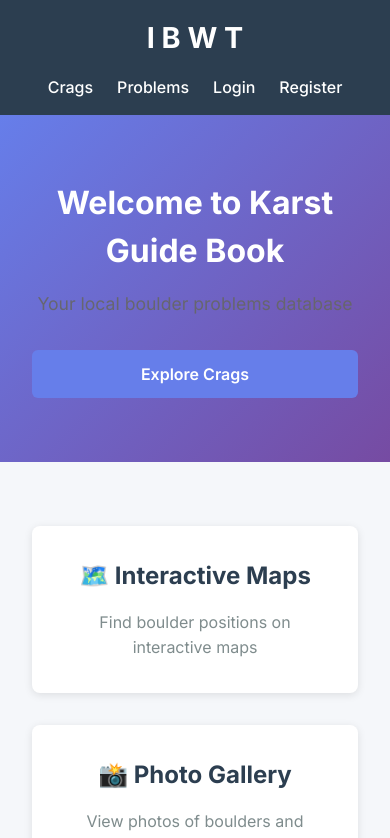
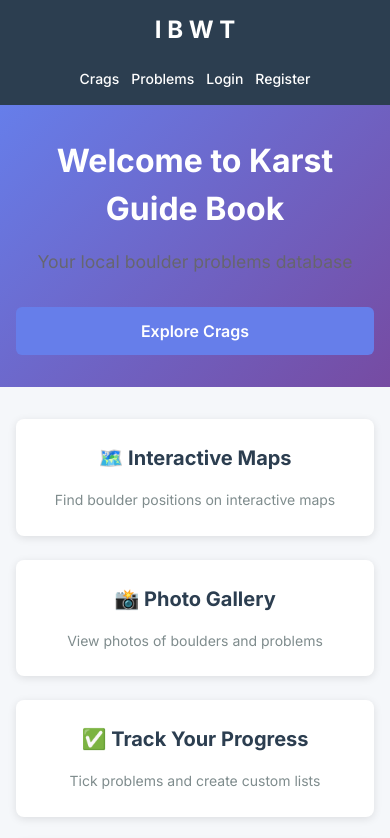
Before and after one commit to JanekStad/KGB-Karst-Guide-Book, a React (Vite) app in the folder frontend/: page / in a window 390 px wide. Shown: the top 838 px of the page. Built offline with nearby package versions, Linux system fonts and the light colour scheme; no server answers.

Commit message:
FEATURE: responsive design improvements

```diff
--- a/frontend/src/components/Header.css
+++ b/frontend/src/components/Header.css
@@ -1,16 +1,18 @@
+/* Mobile-first base styles */
 .header {
   background-color: #2c3e50;
   color: white;
-  padding: 1rem 0;
+  padding: clamp(0.75rem, 2vw, 1rem) 0;
   box-shadow: 0 2px 4px rgba(0, 0, 0, 0.1);
 }
 
 .header-container {
-  max-width: 1200px;
+  max-width: 75rem; /* 1200px */
   margin: 0 auto;
-  padding: 0 2rem;
+  padding: 0 clamp(1rem, 4vw, 2rem);
   display: flex;
-  justify-content: space-between;
+  flex-direction: column;
+  gap: 1rem;
   align-items: center;
 }
 
@@ -21,21 +23,26 @@
 
 .logo h1 {
   margin: 0;
-  font-size: 1.8rem;
+  font-size: clamp(1.5rem, 4vw, 1.8rem);
   font-weight: bold;
 }
 
 .nav {
   display: flex;
-  gap: 1.5rem;
+  flex-wrap: wrap;
+  gap: clamp(0.75rem, 3vw, 1.5rem);
   align-items: center;
+  justify-content: center;
+  width: 100%;
 }
 
 .nav a {
   color: white;
   text-decoration: none;
   font-weight: 500;
+  font-size: clamp(0.875rem, 2.5vw, 1rem);
   transition: opacity 0.2s;
+  padding: 0.25rem 0;
 }
 
 .nav a:hover {
@@ -46,10 +53,11 @@
   background-color: #e74c3c;
   color: white;
   border: none;
-  padding: 0.5rem 1rem;
+  padding: clamp(0.5rem, 2vw, 0.625rem) clamp(0.75rem, 3vw, 1rem);
   border-radius: 4px;
   cursor: pointer;
   font-weight: 500;
+  font-size: clamp(0.875rem, 2.5vw, 1rem);
   transition: background-color 0.2s;
 }
 
@@ -57,14 +65,30 @@
   background-color: #c0392b;
 }
 
-@media (max-width: 768px) {
+/* Small tablets and up (640px+) */
+@media (min-width: 40rem) {
   .header-container {
-    flex-direction: column;
-    gap: 1rem;
+    flex-direction: row;
+    justify-content: space-between;
+    gap: 1.5rem;
   }
 
   .nav {
-    flex-wrap: wrap;
-    justify-content: center;
+    width: auto;
+    justify-content: flex-end;
   }
 }
+
+/* Tablets and up (768px+) */
+@media (min-width: 48rem) {
+  .nav {
+    gap: 1.5rem;
+  }
+}
+
+/* Desktop and up (1024px+) */
+@media (min-width: 64rem) {
+  .header-container {
+    padding: 0 2rem;
+  }
+}
--- a/frontend/src/pages/Crags.css
+++ b/frontend/src/pages/Crags.css
@@ -1,34 +1,38 @@
+/* Mobile-first base styles */
 .crags-page {
-  max-width: 1200px;
+  max-width: 75rem; /* 1200px */
   margin: 0 auto;
-  padding: 2rem;
+  padding: clamp(1rem, 4vw, 2rem);
 }
 
 .page-header {
-  margin-bottom: 2rem;
+  margin-bottom: clamp(1.5rem, 4vw, 2rem);
 }
 
 .header-top {
   display: flex;
-  justify-content: space-between;
-  align-items: center;
-  margin-bottom: 1.5rem;
+  flex-direction: column;
+  gap: 1rem;
+  align-items: flex-start;
+  margin-bottom: clamp(1rem, 3vw, 1.5rem);
 }
 
 .page-header h1 {
-  font-size: 2.5rem;
+  font-size: clamp(1.75rem, 5vw, 2.5rem);
   margin: 0;
   color: #2c3e50;
 }
 
 .search-form {
   display: flex;
+  flex-direction: column;
   gap: 1rem;
-  margin-bottom: 2rem;
+  margin-bottom: clamp(1.5rem, 4vw, 2rem);
 }
 
 .search-input {
   flex: 1;
+  width: 100%;
   padding: 0.75rem;
   border: 2px solid #ddd;
   border-radius: 6px;
@@ -42,8 +46,8 @@
 
 .crags-grid {
   display: grid;
-  grid-template-columns: repeat(auto-fill, minmax(300px, 1fr));
-  gap: 2rem;
+  grid-template-columns: 1fr;
+  gap: clamp(1.5rem, 4vw, 2rem);
 }
 
 .crag-card {
@@ -54,7 +58,7 @@
   text-decoration: none;
   color: inherit;
   transition: transform 0.2s, box-shadow 0.2s;
-  padding: 1.5rem;
+  padding: clamp(1.25rem, 3vw, 1.5rem);
 }
 
 .crag-card:hover {
@@ -65,18 +69,19 @@
 .crag-info h3 {
   margin: 0 0 0.5rem 0;
   color: #2c3e50;
-  font-size: 1.3rem;
+  font-size: clamp(1.125rem, 3vw, 1.3rem);
 }
 
 .stats {
   color: #7f8c8d;
   margin: 0.5rem 0;
   font-weight: 500;
+  font-size: clamp(0.875rem, 2.5vw, 1rem);
 }
 
 .coordinates {
   color: #95a5a6;
-  font-size: 0.9rem;
+  font-size: clamp(0.85rem, 2.5vw, 0.9rem);
   margin: 0.5rem 0 0 0;
 }
 
@@ -84,14 +89,14 @@
 .error,
 .empty-state {
   text-align: center;
-  padding: 3rem;
-  font-size: 1.2rem;
+  padding: clamp(2rem, 6vw, 3rem);
+  font-size: clamp(1rem, 3vw, 1.2rem);
   color: #7f8c8d;
 }
 
 .error {
   color: #e74c3c;
-  padding: 2rem;
+  padding: clamp(1.5rem, 4vw, 2rem);
   background: #fee;
   border: 2px solid #e74c3c;
   border-radius: 8px;
@@ -105,22 +110,41 @@
   margin-top: 1rem;
 }
 
-@media (max-width: 768px) {
+.header-top .btn {
+  width: 100%;
+}
+
+/* Small tablets and up (640px+) */
+@media (min-width: 40rem) {
   .crags-grid {
-    grid-template-columns: 1fr;
+    grid-template-columns: repeat(auto-fill, minmax(18.75rem, 1fr)); /* 300px */
   }
 
-  .header-top {
-    flex-direction: column;
-    align-items: flex-start;
-    gap: 1rem;
+  .search-form {
+    flex-direction: row;
   }
 
   .header-top .btn {
-    width: 100%;
+    width: auto;
+  }
+}
+
+/* Tablets and up (768px+) */
+@media (min-width: 48rem) {
+  .header-top {
+    flex-direction: row;
+    justify-content: space-between;
+    align-items: center;
+  }
+}
+
+/* Desktop and up (1024px+) */
+@media (min-width: 64rem) {
+  .crags-page {
+    padding: 2rem;
   }
 
-  .search-form {
-    flex-direction: column;
+  .crags-grid {
+    gap: 2rem;
   }
 }
--- a/frontend/src/pages/Home.css
+++ b/frontend/src/pages/Home.css
@@ -1,22 +1,23 @@
+/* Mobile-first base styles */
 .home {
-  min-height: calc(100vh - 200px);
+  min-height: calc(100vh - 12.5rem); /* 200px equivalent */
 }
 
 .hero {
   text-align: center;
-  padding: 4rem 2rem;
+  padding: clamp(2rem, 8vw, 4rem) clamp(1rem, 4vw, 2rem);
   background: linear-gradient(135deg, #667eea 0%, #764ba2 100%);
   color: white;
 }
 
 .hero h1 {
-  font-size: 3rem;
+  font-size: clamp(2rem, 6vw, 3rem);
   margin-bottom: 1rem;
   font-weight: bold;
 }
 
 .subtitle {
-  font-size: 1.5rem;
+  font-size: clamp(1.2rem, 3.5vw, 1.5rem);
   margin-bottom: 2rem;
   opacity: 0.9;
 }
@@ -29,10 +30,11 @@
 }
 
 .btn {
-  padding: 0.75rem 2rem;
+  padding: clamp(0.625rem, 2vw, 0.75rem) clamp(1.5rem, 5vw, 2rem);
   border-radius: 6px;
   text-decoration: none;
   font-weight: 600;
+  font-size: clamp(0.875rem, 2.5vw, 1rem);
   transition: transform 0.2s, box-shadow 0.2s;
   display: inline-block;
 }
@@ -59,16 +61,16 @@
 }
 
 .features {
-  max-width: 1200px;
-  margin: 4rem auto;
-  padding: 0 2rem;
+  max-width: 75rem; /* 1200px */
+  margin: clamp(2rem, 6vw, 4rem) auto;
+  padding: 0 clamp(1rem, 4vw, 2rem);
   display: grid;
-  grid-template-columns: repeat(auto-fit, minmax(250px, 1fr));
-  gap: 2rem;
+  grid-template-columns: 1fr;
+  gap: clamp(1.5rem, 4vw, 2rem);
 }
 
 .feature {
-  padding: 2rem;
+  padding: clamp(1.5rem, 4vw, 2rem);
   background: white;
   border-radius: 8px;
   box-shadow: 0 2px 8px rgba(0, 0, 0, 0.1);
@@ -82,7 +84,7 @@
 }
 
 .feature h3 {
-  font-size: 1.5rem;
+  font-size: clamp(1.25rem, 3vw, 1.5rem);
   margin-bottom: 1rem;
   color: #2c3e50;
 }
@@ -90,18 +92,31 @@
 .feature p {
   color: #7f8c8d;
   line-height: 1.6;
+  font-size: clamp(0.875rem, 2.5vw, 1rem);
 }
 
-@media (max-width: 768px) {
-  .hero h1 {
-    font-size: 2rem;
+/* Small tablets and up (640px+) */
+@media (min-width: 40rem) {
+  .features {
+    grid-template-columns: repeat(auto-fit, minmax(18.75rem, 1fr)); /* 300px */
   }
+}
 
-  .subtitle {
-    font-size: 1.2rem;
+/* Tablets and up (768px+) */
+@media (min-width: 48rem) {
+  .features {
+    grid-template-columns: repeat(auto-fit, minmax(15.625rem, 1fr)); /* 250px */
+  }
+}
+
+/* Desktop and up (1024px+) */
+@media (min-width: 64rem) {
+  .hero {
+    padding: 4rem 2rem;
   }
 
   .features {
-    grid-template-columns: 1fr;
+    margin: 4rem auto;
+    padding: 0 2rem;
   }
 }
```
Also changed, not shown: 2 other files (tests, documents, lock files or other folders).
